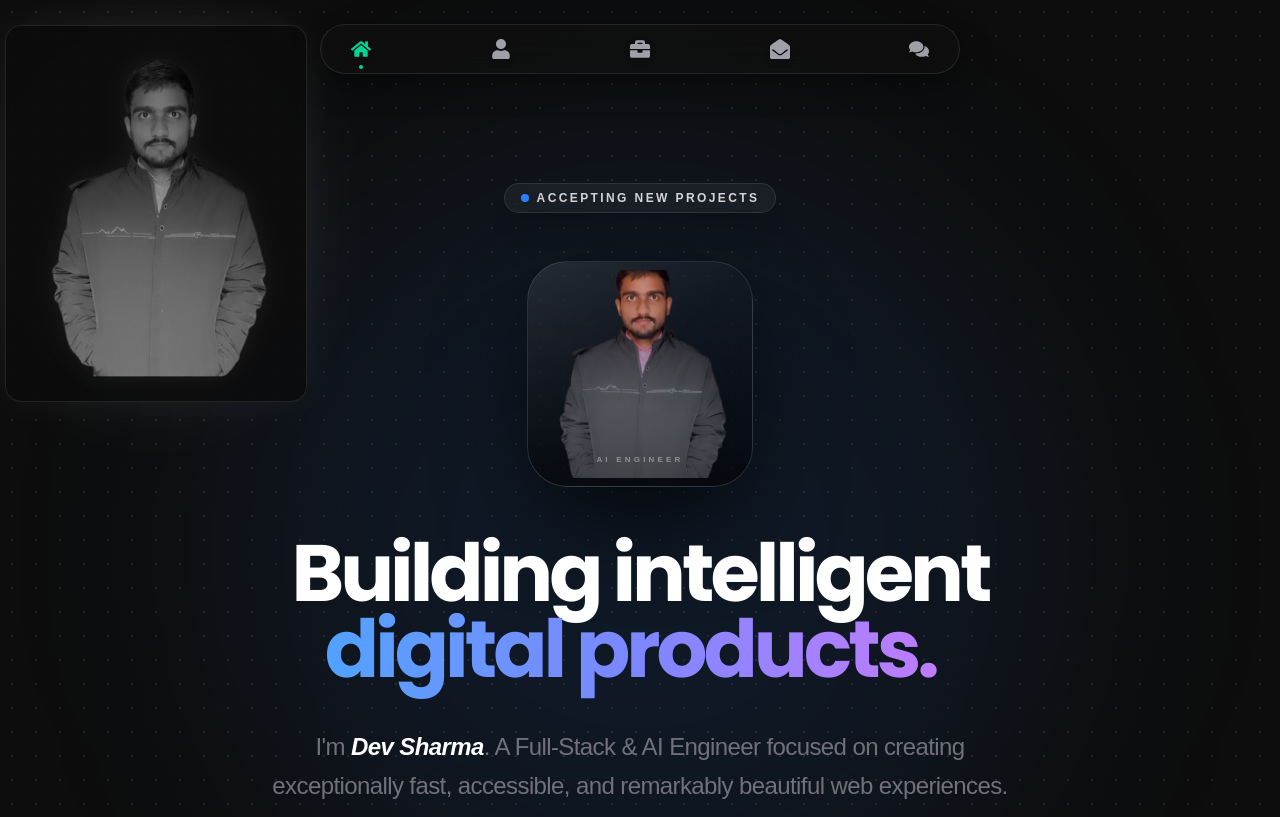
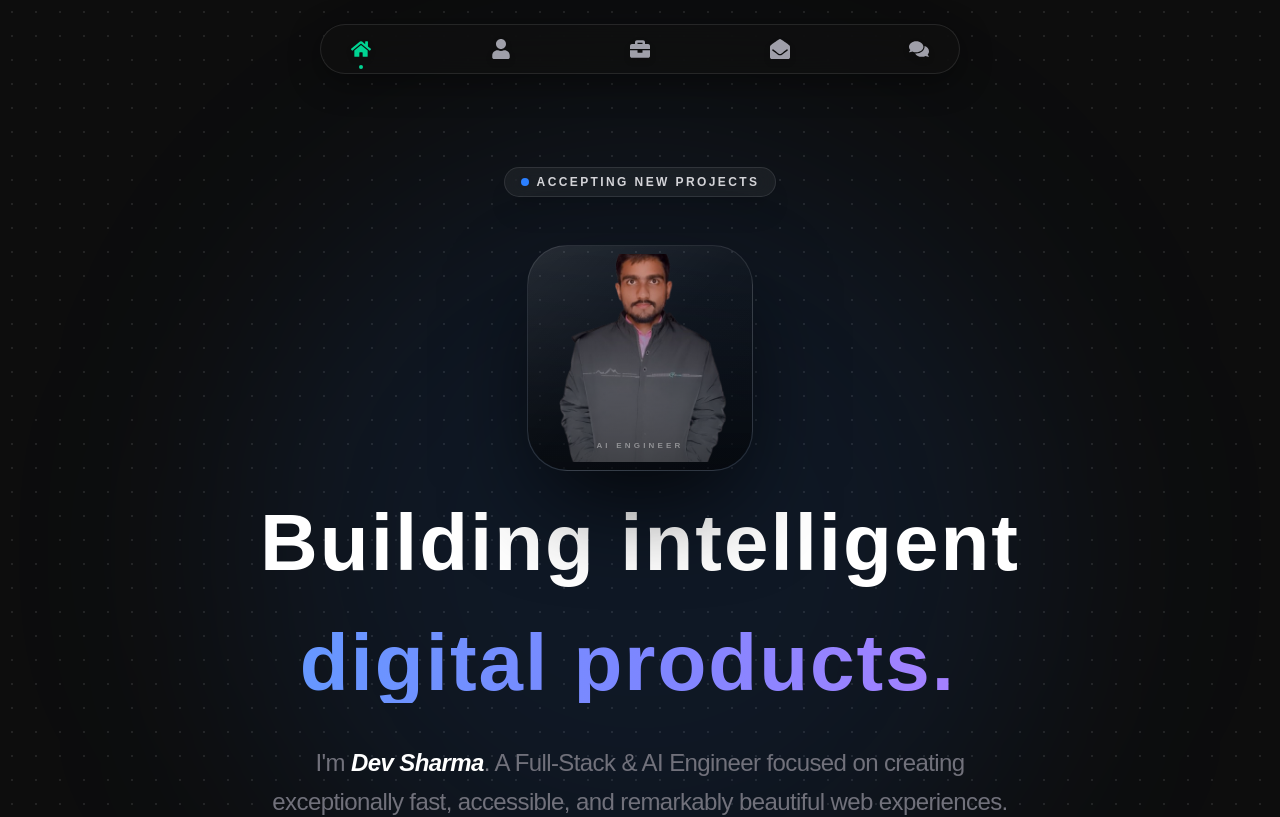
Before and after one commit to devsharma2208/latest_portfoio, a Next.js app: page / in a window 1280 px wide. Shown: the top 817 px of the page. Built offline with nearby package versions, Linux system fonts and the light colour scheme.

Commit message:
updated ui

```diff
--- a/package.json
+++ b/package.json
@@ -21,6 +21,7 @@
     "framer-motion": "^12.19.1",
     "lenis": "^1.3.23",
     "lottie-react": "^2.4.1",
+    "motion": "^12.38.0",
     "next": "15.2.0",
     "react": "^19.0.0",
     "react-circular-progressbar": "^2.2.0",
--- a/src/app/page.js
+++ b/src/app/page.js
@@ -1,6 +1,11 @@
 "use client";
 import { useEffect, useState } from "react";
-import { motion, AnimatePresence, useScroll, useTransform } from "framer-motion";
+import {
+  motion,
+  AnimatePresence,
+  useScroll,
+  useTransform,
+} from "framer-motion";
 import Header from "@/pages/Header/page";
 import MainContent from "@/pages/MainContent/page";
 import Image from "@/pages/photo/page";
@@ -80,7 +85,7 @@ export default function Home() {
           initial={{ opacity: 0 }}
           animate={{ opacity: 1 }}
           transition={{ duration: 1 }}
-          className="min-h-screen w-full bg-[#0d0d0d] text-zinc-100 font-sans selection:bg-teal-500 selection:text-white relative overflow-x-hidden flex flex-col"
+          className="w-full bg-[#0d0d0d] text-zinc-100 font-sans selection:bg-teal-500 selection:text-white relative"
         >
           {/* Subtle Dot Grid Background */}
           <div
@@ -97,17 +102,17 @@ export default function Home() {
           </div>
 
           {/* Dynamic Scrolling Avatar */}
-          <motion.div
+          {/* <motion.div
             style={{ top: avatarTop, left: avatarLeft, scale: avatarScale }}
             className="fixed z-[100] origin-top-left hidden md:block w-[300px] pointer-events-none"
           >
             <Image />
-          </motion.div>
+          </motion.div> */}
 
           {/* Trendy Vertical Scrolling Layout */}
           <div className="w-full flex flex-col items-center justify-start relative z-10 pt-[100px] lg:pt-[150px] overflow-visible">
             {/* HERO SECTION */}
-            <div className="w-full max-w-[1200px] mx-auto px-4 flex flex-col items-center justify-center min-h-[70vh] relative mb-32">
+            <div className="w-full mx-auto px-4 flex flex-col items-center justify-center relative mb-32">
               {/* Ambient Glows */}
               <div className="absolute top-1/2 left-1/2 -translate-x-1/2 -translate-y-1/2 w-full max-w-[800px] h-full bg-blue-500/10 blur-[120px] rounded-full pointer-events-none"></div>
 
--- a/src/pages/MainContent/page.jsx
+++ b/src/pages/MainContent/page.jsx
@@ -1,23 +1,31 @@
 "use client";
 import React from "react";
 import { ReactTyped } from "react-typed";
-import { motion } from "framer-motion";
+import { motion, useScroll, useTransform } from "framer-motion";
 
 // Image import path as per your requirement
 import devImg from "../../assests/image/logo_image_colored.png";
 
 const MainContent = () => {
+  const { scrollY } = useScroll();
+  const progress = useTransform(scrollY, [0, 400], [0, 1]);
+  const scale = useTransform(progress, [0, 1], [1, 0.35]);
+  const x = useTransform(
+    progress,
+    (val) => `calc(${val} * (-50vw + 17.5% + 24px))`,
+  );
+  const y = useTransform(progress, (val) => `${val * -32.5}%`);
+
   return (
     <div className="w-full relative z-10 flex flex-col justify-center h-full min-h-screen">
       <div className="flex flex-col md:items-start items-center md:text-left text-center">
         <div className="flex flex-col items-center justify-center text-center w-full max-w-6xl mx-auto z-20">
-
           {/* Status Badge */}
           <motion.div
             initial={{ opacity: 0, y: 10 }}
             animate={{ opacity: 1, y: 0 }}
             transition={{ duration: 0.6, delay: 0.1 }}
-            className="px-4 py-1.5 rounded-full border border-white/10 bg-white/5 backdrop-blur-md text-zinc-300 text-[10px] sm:text-xs font-black tracking-[0.2em] uppercase mb-12 inline-flex items-center gap-2 shadow-xl"
+            className="px-4 py-1.5 rounded-full border border-white/10 bg-white/5 backdrop-blur-md text-zinc-300 text-[10px] sm:text-xs font-black tracking-[0.2em] uppercase mb-12 inline-flex items-center gap-2 shadow-xl mt-12 sm:mt-0"
           >
             <span className="relative flex h-2 w-2">
               <span className="animate-ping absolute inline-flex h-full w-full rounded-full bg-blue-500 opacity-60"></span>
@@ -26,48 +34,55 @@ const MainContent = () => {
             Accepting New Projects
           </motion.div>
 
-          {/* Profile Image Section (Stitch Style) */}
+          {/* Main Heading with ReactTyped and Image */}
+          <motion.div
+            initial={{ opacity: 0, scale: 0.95, filter: "blur(10px)" }}
+            animate={{ opacity: 1, scale: 1, filter: "blur(0px)" }}
+            transition={{ duration: 0.8, delay: 0.3, ease: "easeOut" }}
+            className="w-full mb-10 flex flex-col items-center"
+          >
+            <div className="text-4xl sm:text-5xl lg:text-[5rem] font-bold tracking-wide text-white px-3 flex flex-col items-center justify-center w-full">
+              {/* Profile Image Section (Stitch Style) with Sticky & Scroll Animation */}
+              <div className="sticky top-4 sm:top-6 z-[100] w-full flex justify-center mb-6 sm:mb-8 pointer-events-none">
                 <motion.div
                   initial={{ opacity: 0, scale: 0.8 }}
                   animate={{ opacity: 1, scale: 1 }}
                   transition={{ duration: 0.8, delay: 0.2, ease: "easeOut" }}
-            className="mb-12 relative group"
+                  style={{ scale, x, y }}
+                  className="relative group flex justify-center pointer-events-auto"
                 >
                   {/* Massive Backglow */}
-            <div className="absolute -inset-10 bg-gradient-to-r from-blue-400 to-purple-600 rounded-full blur-[80px] opacity-0 group-hover:opacity-40 transition-opacity duration-1000"></div>
+                  <div className="absolute -inset-6 sm:-inset-10 bg-linear-to-r from-blue-400 to-purple-600 rounded-full blur-[80px] opacity-0 group-hover:opacity-40 transition-opacity duration-1000"></div>
 
-            <div className="relative p-2 rounded-[2.5rem] bg-gradient-to-br from-white/10 via-white/[0.02] to-transparent border border-white/10 shadow-[0_40px_100px_-20px_rgba(0,0,0,0.8)] overflow-hidden backdrop-blur-2xl">
+                  <div className="relative p-2 rounded-[2.5rem] bg-linear-to-br from-white/10 via-white/2 to-transparent border border-white/10 shadow-[0_40px_100px_-20px_rgba(0,0,0,0.8)] overflow-hidden backdrop-blur-2xl inline-flex items-center justify-center">
                     <img
                       src={devImg.src}
                       alt="Dev Sharma Profile"
-                className="relative w-32 h-32 sm:w-52 sm:h-52 rounded-[2rem] object-cover transition-all duration-1000 group-hover:scale-105"
+                      className="relative w-32 h-32 sm:w-52 sm:h-52 rounded-4xl object-cover transition-all duration-1000 group-hover:scale-105 block"
                     />
                     {/* Overlay Gradient on Image */}
-              <div className="absolute inset-0 bg-gradient-to-t from-black/60 to-transparent pointer-events-none" />
-              <div className="absolute bottom-5 left-0 right-0 text-[8px] font-black text-white tracking-[0.4em] uppercase opacity-40">
+                    <div className="absolute inset-0 bg-linear-to-t from-black/60 to-transparent pointer-events-none rounded-[2.5rem]" />
+                    <div className="absolute bottom-5 left-0 right-0 text-[8px] font-black text-white tracking-[0.4em] uppercase opacity-40 text-center w-full flex justify-center">
                       AI ENGINEER
                     </div>
                   </div>
                 </motion.div>
+              </div>
+              <p className="mb-6 sm:mb-8"> Building intelligent </p>
 
-          {/* Main Heading with ReactTyped */}
-          <motion.div
-            initial={{ opacity: 0, scale: 0.95, filter: "blur(10px)" }}
-            animate={{ opacity: 1, scale: 1, filter: "blur(0px)" }}
-            transition={{ duration: 0.8, delay: 0.3, ease: "easeOut" }}
-            className="w-full mb-10"
-          >
-            <h1 className="text-4xl sm:text-5xl lg:text-[5rem] font-bold tracking-tighter leading-[0.95] text-white px-3">
-              Building intelligent <br className="hidden md:block" />
-              <span className="text-transparent bg-clip-text bg-gradient-to-r from-blue-400 via-indigo-400 to-purple-400">
+              <span className="text-transparent bg-clip-text bg-linear-to-r from-blue-400 via-indigo-400 to-purple-400 text-center block w-full mt-2">
                 <ReactTyped
-                  strings={["digital products.", "AI experiences.", "fast systems."]}
+                  strings={[
+                    "digital products.",
+                    "AI experiences.",
+                    "fast systems.",
+                  ]}
                   typeSpeed={70}
                   backSpeed={50}
                   loop
                 />
               </span>
-            </h1>
+            </div>
           </motion.div>
 
           {/* Description Paragraph */}
@@ -78,7 +93,8 @@ const MainContent = () => {
             className="max-w-3xl mb-12"
           >
             <p className="text-zinc-500 text-lg sm:text-2xl font-light leading-relaxed tracking-tight">
-              I'm <span className="text-white font-bold italic">Dev Sharma</span>. A
+              I'm{" "}
+              <span className="text-white font-bold italic">Dev Sharma</span>. A
               Full-Stack & AI Engineer focused on creating exceptionally fast,
               accessible, and remarkably beautiful web experiences.
             </p>
--- a/src/pages/photo/page.jsx
+++ b/src/pages/photo/page.jsx
@@ -11,13 +11,15 @@ import { ReactTyped } from "react-typed";
 const Photo = () => {
   return (
     <div className="relative w-full h-full flex flex-col items-center justify-center pt-8 md:pt-0 z-10">
-
-
-
       <motion.div
         initial={{ opacity: 0, scale: 0.9, rotate: -5 }}
         animate={{ opacity: 1, scale: 1, rotate: 0 }}
-        transition={{ duration: 1.5, delay: 0.3, type: "spring", stiffness: 100 }}
+        transition={{
+          duration: 1.5,
+          delay: 0.3,
+          type: "spring",
+          stiffness: 100,
+        }}
         className="group [perspective:1200px] w-full aspect-[4/5] z-30"
       >
         <Tilt
@@ -35,7 +37,6 @@ const Photo = () => {
           <div className="absolute inset-0 bg-white/5 blur-2xl rounded-full scale-105 group-hover:bg-white/10 transition-colors duration-700 pointer-events-none"></div>
 
           <div className="relative w-full h-full rounded-2xl overflow-hidden shadow-[0_0_40px_rgba(255,255,255,0.05)] border border-white/10 bg-[#0a0a0a]/80 backdrop-blur-3xl group-hover:border-white/20 transition-all duration-500 box-content">
-
             <Image
               src={dev__black__white}
               alt="Dev B&W"
```
Also changed, not shown: 1 other file (tests, documents, lock files or other folders). Lines whose indentation alone changed are shown as unchanged.
